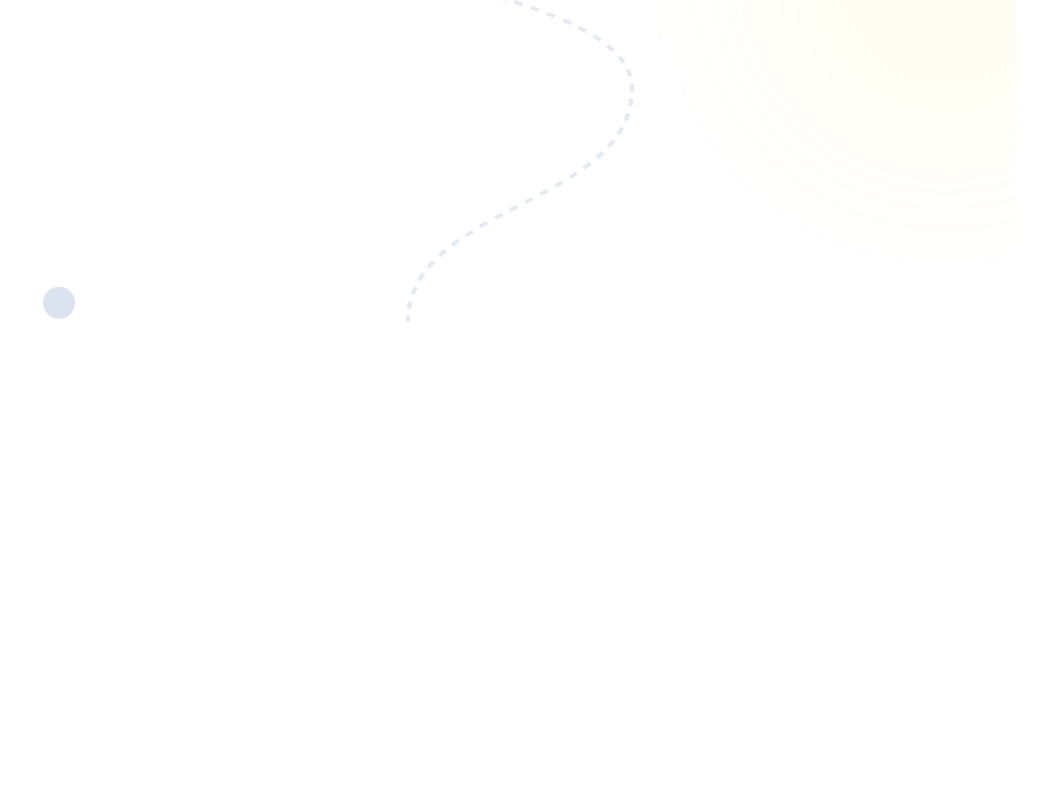
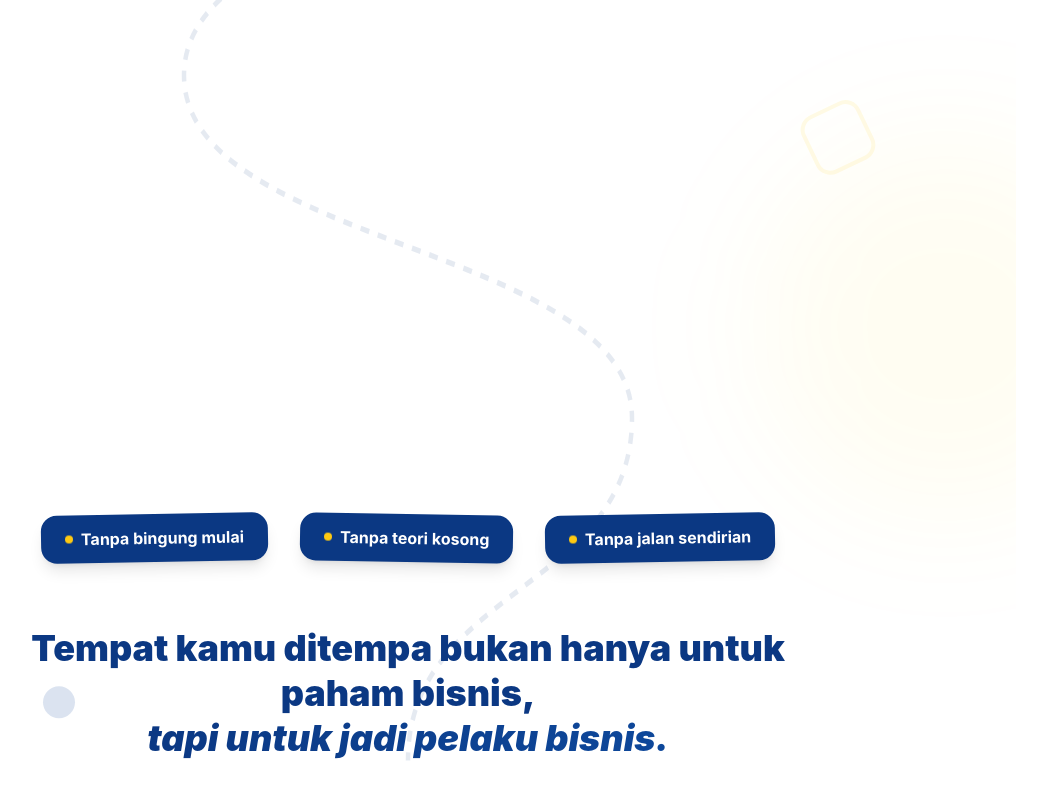
Before and after one commit to projectdanz/LP-pondokEntrepreneur, a React (Vite) app: page / in a window 1280 px wide. Shown: the part 1794-2594 px from the top of the page, without its empty margins (232-1279 px from the left). Before the commit the page ends 2276 px from the top, so only its background shows below. Built offline with nearby package versions, Linux system fonts and the light colour scheme.

Commit message:
feat: Add a new summary section with animated value propositions and a key statement, and adjust the mobile path width.

```diff
--- a/src/pages/seactions/HeroSeaction.jsx
+++ b/src/pages/seactions/HeroSeaction.jsx
@@ -96,7 +96,7 @@ export default function HeroSeaction() {
         {/* Animated Path Container */}
         <div className="absolute top-56 bottom-0 left-1/2 -translate-x-1/2 w-full max-w-4xl">
           {/* Mobile Path (Vertical) */}
-          <div className="md:hidden absolute left-1/2 -translate-x-1/2 h-full w-[2px] bg-gray-100">
+          <div className="md:hidden absolute left-1/2 -translate-x-1/2 h-full w-0.5 bg-gray-100">
             <motion.div
               className="w-full bg-[#ffca11] origin-top"
               style={{ height: "100%", scaleY: smoothProgress }}
@@ -220,6 +220,46 @@ export default function HeroSeaction() {
             </motion.div>
           </div>
         </div>
+
+        {/* New Summary Content */}
+        <div className="mt-32 md:mt-48 text-center relative z-20">
+          <motion.div
+            initial={{ opacity: 0, scale: 0.8 }}
+            whileInView={{ opacity: 1, scale: 1 }}
+            viewport={{ once: true }}
+            className="inline-flex flex-wrap justify-center gap-4 md:gap-8 mb-16"
+          >
+            {[
+              "Tanpa bingung mulai",
+              "Tanpa teori kosong",
+              "Tanpa jalan sendirian",
+            ].map((text, i) => (
+              <div
+                key={i}
+                className="flex items-center gap-2 px-6 py-3 bg-[#0b3883] text-white rounded-2xl font-bold shadow-lg transform -rotate-1 even:rotate-1"
+              >
+                <div className="w-2 h-2 bg-[#ffca11] rounded-full animate-pulse" />
+                {text}
+              </div>
+            ))}
+          </motion.div>
+
+          <motion.div
+            initial={{ opacity: 0, y: 40 }}
+            whileInView={{ opacity: 1, y: 0 }}
+            transition={{ duration: 0.8 }}
+            viewport={{ once: true }}
+            className="max-w-3xl mx-auto"
+          >
+            <h3 className="text-2xl md:text-4xl font-black text-[#0b3883] leading-tight">
+              Tempat kamu ditempa bukan hanya untuk paham bisnis,
+              <br />
+              <span className="text-transparent bg-clip-text bg-linear-to-r from-[#0b3883] to-[#0e489b] italic">
+                tapi untuk jadi pelaku bisnis.
+              </span>
+            </h3>
+          </motion.div>
+        </div>
       </div>
     </section>
   );
```
